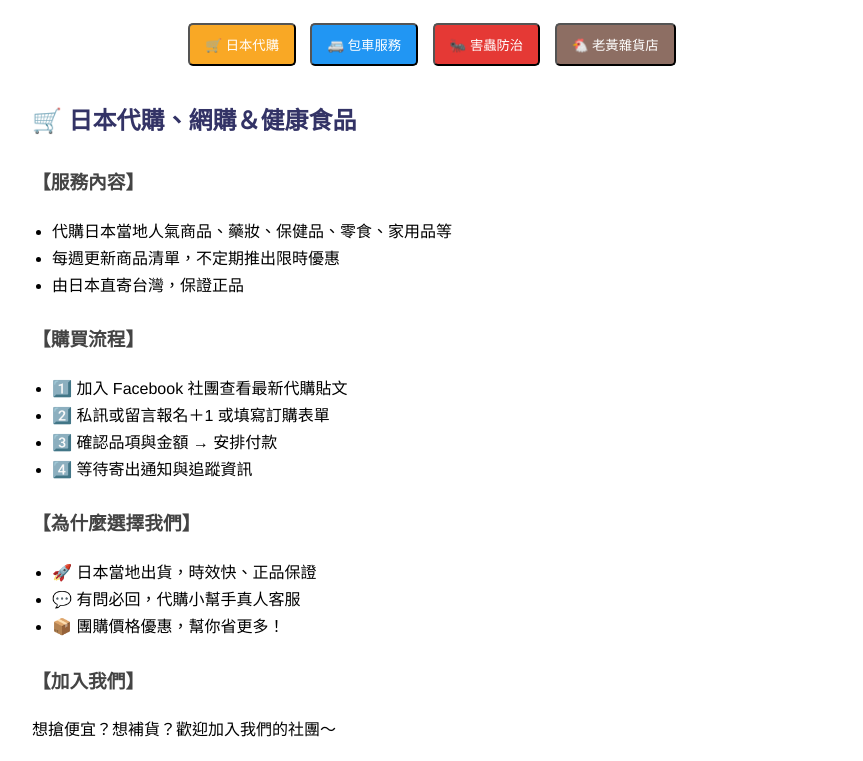
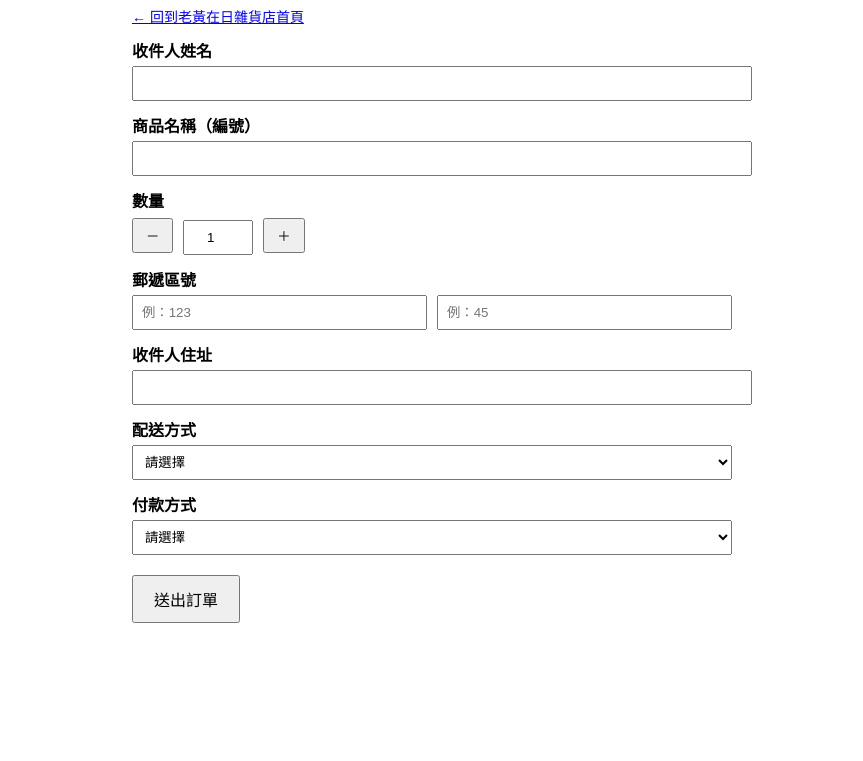
Before and after one commit to huang1031044/huang1031044.github.io-, a plain HTML site: page index.html in a window 1280 px wide. Shown: the part 123-884 px from the top of the page, without its empty margins (208-1071 px from the left). After the commit the page ends 800 px from the top, so only its background shows below. Drawn offline with Linux system fonts and the light colour scheme.

Commit message:
Update index.html

```diff
--- a/index.html
+++ b/index.html
@@ -1,147 +1,78 @@
-
 <!DOCTYPE html>
 <html lang="zh-Hant">
 <head>
-  <meta charset="UTF-8">
-  <meta name="viewport" content="width=device-width, initial-scale=1.0">
-  <title>鳳梨生活舖・服務總覽</title>
+  <meta charset="UTF-8" />
+  <meta name="viewport" content="width=device-width, initial-scale=1.0"/>
+  <title>老黃在日雜貨店・下單表單</title>
   <style>
-    body { font-family: Helvetica, sans-serif; padding: 20px; line-height: 1.7; max-width: 800px; margin: auto; }
-    h1 { background-color: #334; color: white; padding: 12px; text-align: center; }
-    h2 { color: #333366; margin-top: 20px; }
-    h3 { color: #444; margin-top: 25px; }
-    .button { display: inline-block; padding: 10px 15px; color: white; text-align: center; text-decoration: none; border-radius: 5px; margin: 5px; cursor: pointer; }
-    .orange { background-color: #f9a825; }
-    .blue { background-color: #2196f3; }
-    .red { background-color: #e53935; }
-    .brown { background-color: #8d6e63; }
-    .section { display: none; margin-top: 30px; }
-    .section.active { display: block; }
-    ul { padding-left: 20px; }
+    body { font-family: sans-serif; padding: 20px; max-width: 600px; margin: auto; }
+    label { display: block; margin-top: 12px; font-weight: bold; }
+    input[type="text"], input[type="number"], select { width: 100%; padding: 8px; margin-top: 4px; }
+    .quantity-control { display: flex; align-items: center; gap: 10px; margin-top: 4px; }
+    .quantity-control button { padding: 6px 12px; }
+    .quantity-control input { width: 50px; text-align: center; }
+    .submit-btn { margin-top: 20px; padding: 10px 20px; font-size: 16px; }
+    .back-home { margin-top: 20px; display: inline-block; font-size: 14px; }
   </style>
 </head>
 <body>
+  <h1>🛒 老黃在日雜貨店・下單頁</h1>
 
-<h1>鳳梨生活舖｜服務總覽</h1>
+  <a class="back-home" href="https://huang1031044.github.io/">← 回到老黃在日雜貨店首頁</a>
 
-<!-- 選單按鈕 -->
-<div style="text-align:center;">
-  <button class="button orange" onclick="showSection('daigou')">🛒 日本代購</button>
-  <button class="button blue" onclick="showSection('car')">🚐 包車服務</button>
-  <button class="button red" onclick="showSection('pest')">🐜 害蟲防治</button>
-  <button class="button brown" onclick="showSection('laohuang')">🐔 老黃雜貨店</button>
-</div>
+  <form action="https://docs.google.com/forms/d/e/1FAIpQLSfXrC6gOqsmQH7FeaXscLEa4HctYaZBP4ROvGbxi4ZikdP3yg/formResponse" method="POST" target="_blank">
 
-<!-- 日本代購 -->
-<div class="section active" id="daigou">
-  <h2>🛒 日本代購、網購＆健康食品</h2>
-  <h3>【服務內容】</h3>
-  <ul>
-    <li>代購日本當地人氣商品、藥妝、保健品、零食、家用品等</li>
-    <li>每週更新商品清單，不定期推出限時優惠</li>
-    <li>由日本直寄台灣，保證正品</li>
-  </ul>
-  <h3>【購買流程】</h3>
-  <ul>
-    <li>1️⃣ 加入 Facebook 社團查看最新代購貼文</li>
-    <li>2️⃣ 私訊或留言報名＋1 或填寫訂購表單</li>
-    <li>3️⃣ 確認品項與金額 → 安排付款</li>
-    <li>4️⃣ 等待寄出通知與追蹤資訊</li>
-  </ul>
-  <h3>【為什麼選擇我們】</h3>
-  <ul>
-    <li>🚀 日本當地出貨，時效快、正品保證</li>
-    <li>💬 有問必回，代購小幫手真人客服</li>
-    <li>📦 團購價格優惠，幫你省更多！</li>
-  </ul>
-  <h3>【加入我們】</h3>
-  <p>想搶便宜？想補貨？歡迎加入我們的社團～</p>
-  <a class="button orange" href="https://www.facebook.com/share/g/14tBKM5CCMy" target="_blank">📦 加入代購社團</a>
-</div>
+    <label for="name">收件人姓名</label>
+    <input type="text" name="entry.0000000000" id="name" required />
 
-<!-- 包車 -->
-<div class="section" id="car">
-  <h2>🚐 日本旅遊包車＆機場接送</h2>
-  <h3>【服務內容】</h3>
-  <ul>
-    <li>旅遊包車、自由行安排、小團體專車、觀光路線接送</li>
-    <li>提供成田／羽田／關西等機場接送</li>
-    <li>中文司機，熟悉路線，溝通無障礙</li>
-  </ul>
-  <h3>【預約流程】</h3>
-  <ul>
-    <li>1️⃣ 加我 LINE 告知日期、地點與人數</li>
-    <li>2️⃣ 我們會提供報價與建議行程</li>
-    <li>3️⃣ 確認後付款 → 安排司機出發</li>
-  </ul>
-  <h3>【我們的優勢】</h3>
-  <ul>
-    <li>🧳 大行李也沒問題！家庭／長住族專用</li>
-    <li>📅 可客製化行程，機場、景點、住宿皆可彈性安排</li>
-    <li>🗣 中文服務、在地經驗、準時親切</li>
-  </ul>
-  <h3>【聯絡我們】</h3>
-  <p>只要傳 LINE 給我，報價清楚、預約快速！</p>
-  <a class="button blue" href="https://line.me/ti/p/lL7hsOV1hp" target="_blank">🚙 加我 LINE 諮詢包車</a>
-</div>
+    <label for="item">商品名稱（編號）</label>
+    <input type="text" name="entry.1234567890" id="item" required />
 
-<!-- 害蟲防治 -->
-<div class="section" id="pest">
-  <h2>🐜 害蟲防治（限南關東地區）</h2>
-  <h3>【服務內容】</h3>
-  <ul>
-    <li>提供白蟻、蟑螂、跳蚤、螞蟻、老鼠等室內害蟲防治服務</li>
-    <li>現場評估、藥劑施工、預防處理一次完成</li>
-    <li>使用日本合格藥品，安全無臭，適合有孩童／寵物家庭</li>
-  </ul>
-  <h3>【預約流程】</h3>
-  <ul>
-    <li>1️⃣ 拍照現場環境，加 LINE 與我們說明狀況</li>
-    <li>2️⃣ 由專人報價並安排時間</li>
-    <li>3️⃣ 專業人員到府施作，快速處理</li>
-  </ul>
-  <h3>【選我們的理由】</h3>
-  <ul>
-    <li>🧯 不只滅蟲，更重視預防！</li>
-    <li>📷 現場照片可諮詢報價，無壓力</li>
-    <li>📍 限東京南部、神奈川、靜岡部分區域</li>
-  </ul>
-  <h3>【立即聯絡】</h3>
-  <a class="button red" href="https://line.me/ti/p/dNBX4qNnGV" target="_blank">📱 預約害蟲防治</a>
-</div>
+    <label>數量</label>
+    <div class="quantity-control">
+      <button type="button" onclick="adjustQuantity(-1)">－</button>
+      <input type="number" name="entry.1111111111" id="quantity" value="1" min="1" max="9" readonly />
+      <button type="button" onclick="adjustQuantity(1)">＋</button>
+    </div>
 
-<!-- 老黃雜貨店 -->
-<div class="section" id="laohuang">
-  <h2>🐔 老黃在日雜貨店（台灣好物 in 日本）</h2>
-  <h3>【服務內容】</h3>
-  <ul>
-    <li>台灣泡麵、鳳梨酥、洗手液、飲料等台灣熱銷雜貨</li>
-    <li>在日台灣人最愛的伴手禮、即期特價商品</li>
-    <li>可選黑貓宅配／自取點取貨</li>
-  </ul>
-  <h3>【購買流程】</h3>
-  <ul>
-    <li>1️⃣ 加入 LINE 官方帳號</li>
-    <li>2️⃣ 私訊詢問商品與庫存</li>
-    <li>3️⃣ 確認品項與價格後付款</li>
-    <li>4️⃣ 出貨通知 → 等待收貨</li>
-  </ul>
-  <h3>【我們的特色】</h3>
-  <ul>
-    <li>🔥 商品現貨、週週更新</li>
-    <li>🧃 符合在日生活習慣的精選台灣商品</li>
-    <li>💬 一對一回覆、親切有保障</li>
-  </ul>
-  <h3>【歡迎加入】</h3>
-  <a class="button brown" href="https://line.me/ti/p/0KunSFoGrA" target="_blank">🐔 點我加入雜貨店 LINE</a>
-</div>
+    <label>郵遞區號</label>
+    <div style="display: flex; gap: 10px;">
+      <input type="text" name="entry.2222222222" maxlength="3" placeholder="例：123" required />
+      <input type="text" name="entry.3333333333" maxlength="2" placeholder="例：45" required />
+    </div>
 
-<script>
-function showSection(id) {
-  document.querySelectorAll('.section').forEach(el => el.classList.remove('active'));
-  document.getElementById(id).classList.add('active');
-}
-</script>
+    <label for="address">收件人住址</label>
+    <input type="text" name="entry.6666666666" id="address" required />
 
+    <label>配送方式</label>
+    <select name="entry.4444444444" required>
+      <option value="">請選擇</option>
+      <option value="黑貓宅配">黑貓宅配</option>
+      <option value="郵局寄送">郵局寄送</option>
+      <option value="東京自取">東京自取</option>
+      <option value="埼玉自取">埼玉自取</option>
+    </select>
+
+    <label>付款方式</label>
+    <select name="entry.5555555555" required>
+      <option value="">請選擇</option>
+      <option value="現金付款">現金付款</option>
+      <option value="轉帳付款">轉帳付款</option>
+      <option value="PayPay">PayPay</option>
+    </select>
+
+    <button type="submit" class="submit-btn">送出訂單</button>
+  </form>
+
+  <script>
+    function adjustQuantity(amount) {
+      const qtyInput = document.getElementById("quantity");
+      let current = parseInt(qtyInput.value);
+      let next = current + amount;
+      if (next >= 1 && next <= 9) {
+        qtyInput.value = next;
+      }
+    }
+  </script>
 </body>
 </html>
```
